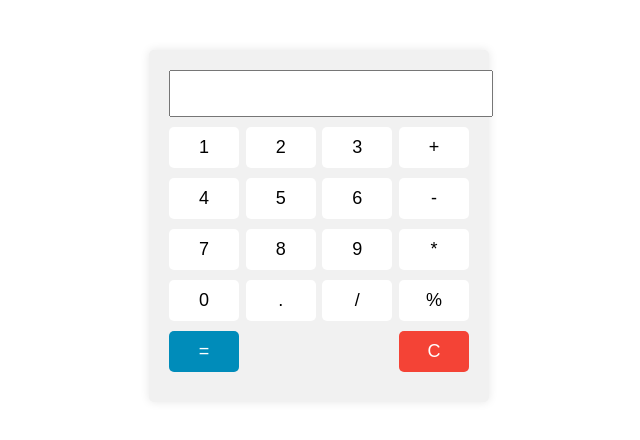
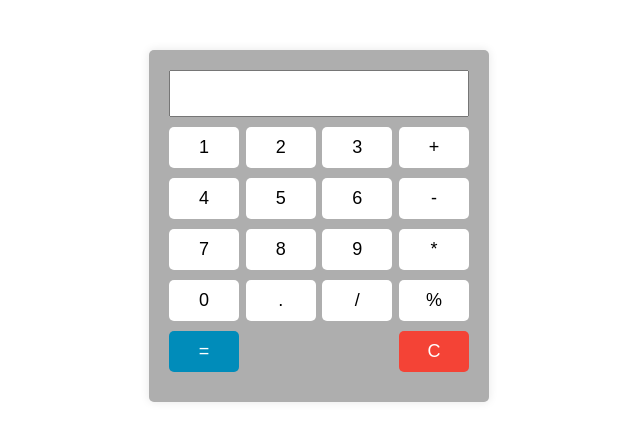
Before and after one commit to jeremyda173/Javascript-, a website: page Calculadora/calculadora.html in a window 1280 px wide. Shown: the whole page, without its empty margins (321-961 px from the left). Drawn offline with Linux system fonts and the light colour scheme.

Commit message:
chenge in the file desing

```diff
--- a/Calculadora/calculadora.css
+++ b/Calculadora/calculadora.css
@@ -1,14 +1,14 @@
 .calculator {
   width: 300px;
   margin: 50px auto;
-  background-color: #f1f1f1;
+  background-color: #aeaeae;
   border-radius: 5px;
   padding: 20px;
   box-shadow: 0px 0px 10px rgba(0, 0, 0, 0.1);
 }
 
 #display {
-  width: 100%;
+  width: 92%;
   padding: 10px;
   font-size: 20px;
   margin-bottom: 10px;
```
